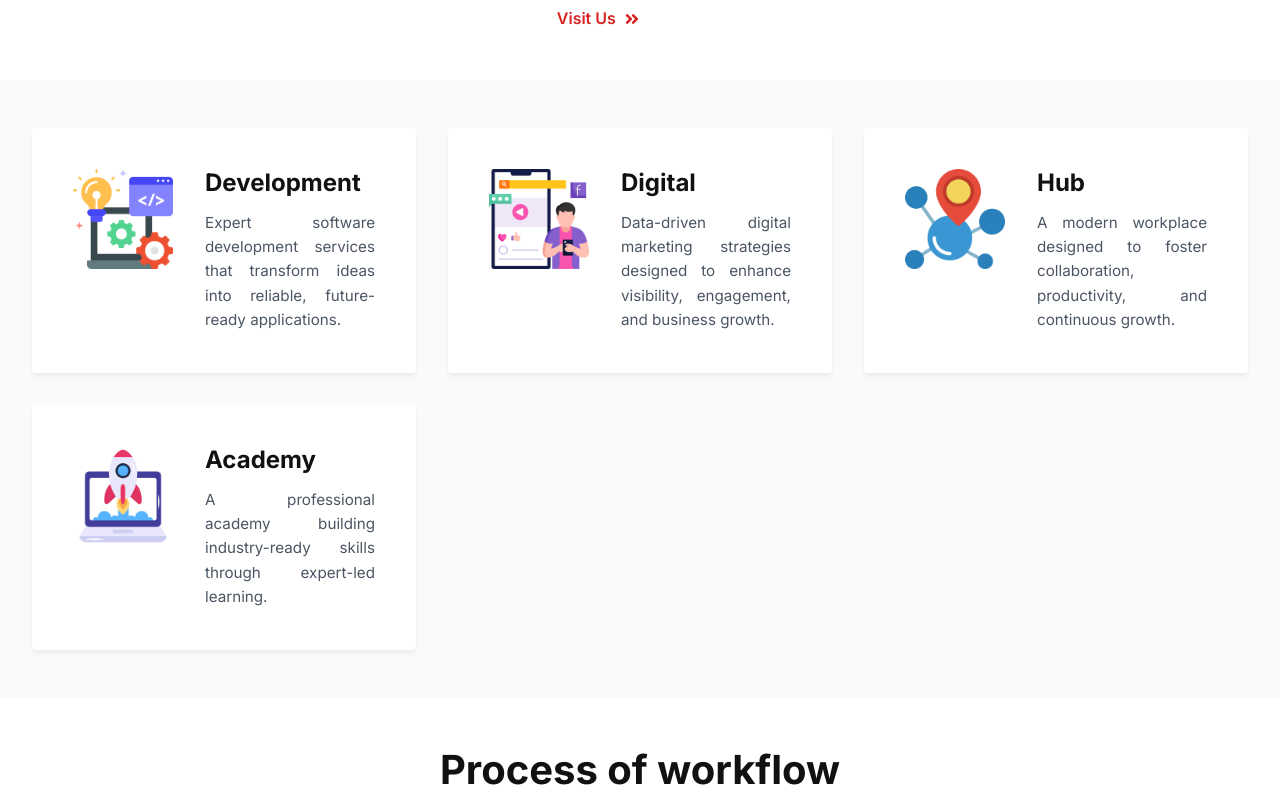
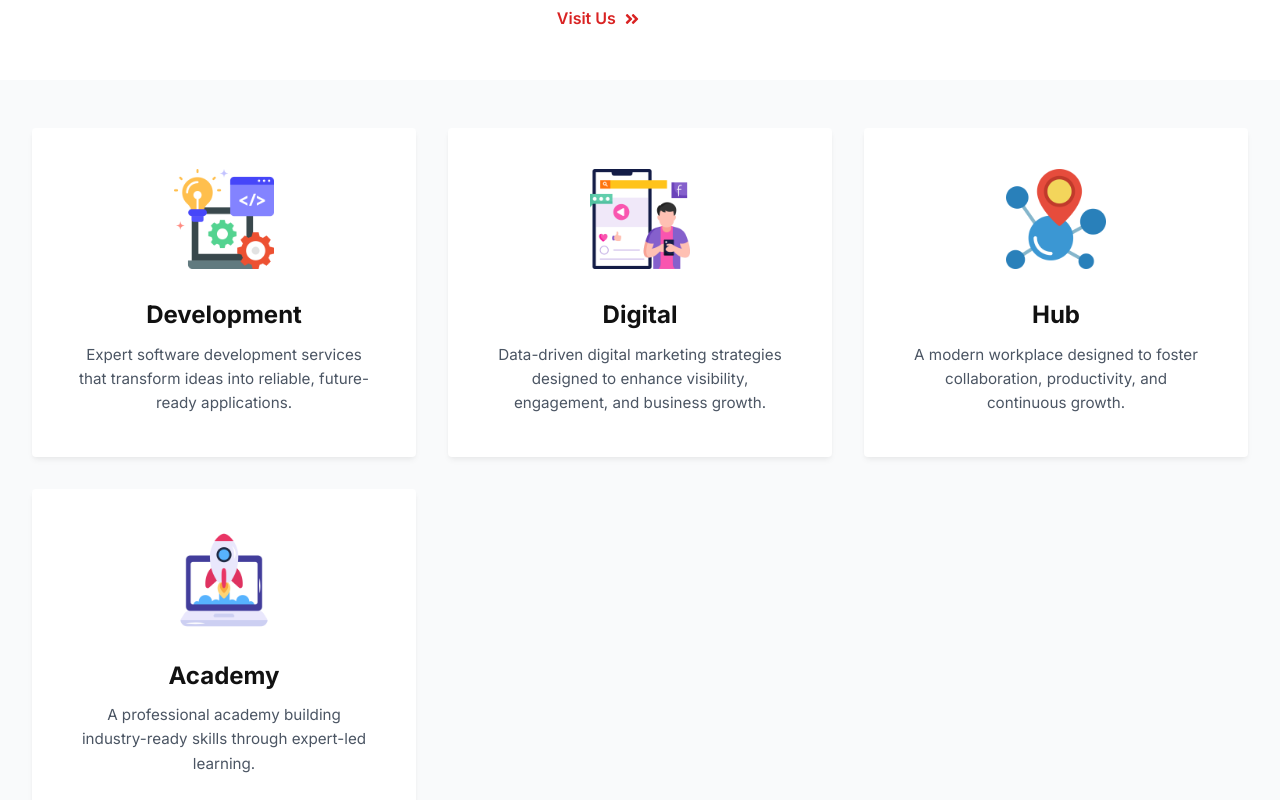
Before and after one commit to kanavutech-dot/kanavustartupvillage, a React (Vite) app: page / in a window 1280 px wide. Shown: the part 960-1760 px from the top of the page. Built offline with nearby package versions, Linux system fonts and the light colour scheme.

Commit message:
Align ServicesSection cards to match Development page style (centered)

```diff
--- a/src/components/ServicesSection.css
+++ b/src/components/ServicesSection.css
@@ -19,8 +19,10 @@
     border-radius: 4px;
     box-shadow: 0 4px 6px -1px rgba(0, 0, 0, 0.05), 0 2px 4px -1px rgba(0, 0, 0, 0.03);
     display: flex;
-    gap: 2rem;
-    align-items: flex-start;
+    flex-direction: column;
+    gap: 1.5rem;
+    align-items: center;
+    text-align: center;
     transition: transform 0.3s ease, box-shadow 0.3s ease;
     border: 1px solid transparent;
 }
@@ -39,14 +41,18 @@
 */
 
 .service-icon-wrapper {
-    flex-shrink: 0;
     width: 100px;
-    /* Adjust based on image size */
+    height: 100px;
+    display: flex;
+    align-items: center;
+    justify-content: center;
+    margin-bottom: 0.5rem;
 }
 
 .service-icon {
     width: 100%;
-    height: auto;
+    height: 100%;
+    object-fit: contain;
     display: block;
 }
 
@@ -54,6 +60,7 @@
     display: flex;
     flex-direction: column;
     gap: 0.8rem;
+    align-items: center;
 }
 
 .service-title {
@@ -67,7 +74,9 @@
     line-height: 1.6;
     color: #4B5563;
     /* Gray-600 */
-    text-align: justify;
+    text-align: center;
+    max-width: 300px;
+    /* Limit width for readability similar to dev page */
 }
 
 @media (max-width: 960px) {
```
